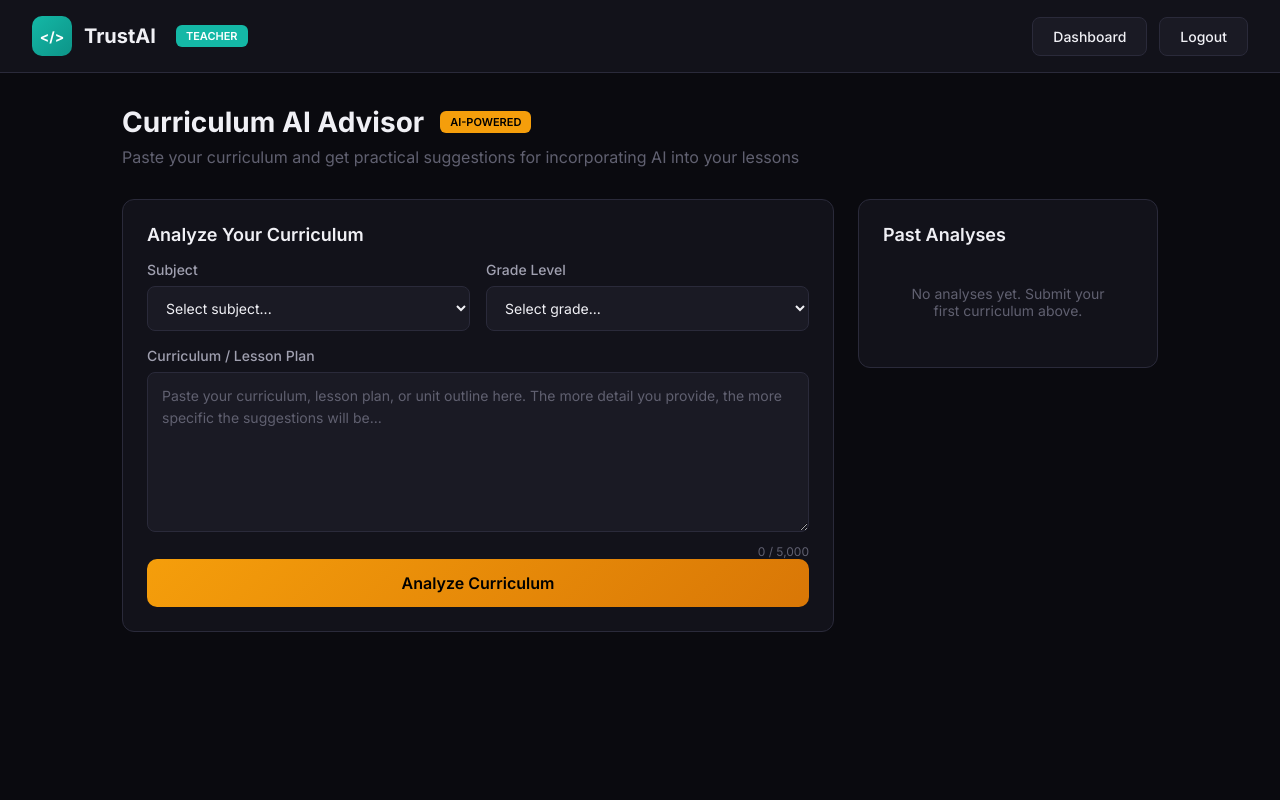
After one commit to turtler12/teach_coding, a Flask app: page /teacher/curriculum-advisor in a window 1280 px wide. The commit adds this page. Run offline with Flask 3, Linux system fonts and the light colour scheme; the visitor is signed in with stand-in values (Sample User, id 1).

Commit message:
Add Curriculum AI Advisor for teachers
Teachers can paste their curriculum and get AI-powered suggestions
for incorporating AI into lessons, organized into 5 sections:
Quick Wins, Lesson Enhancements, Student Activities, Critical
Thinking, and Assessment Ideas. Past analyses are saved and
viewable from the sidebar.

Co-Authored-By: Claude Opus 4.6 <noreply@anthropic.com>

```diff
--- a/main.py
+++ b/main.py
@@ -325,6 +325,49 @@ def append_chat_message(class_code, username, role, content):
     logs[key] = logs[key][-50:]
     save_chat_logs(logs)
 
+# --- Curriculum advisor helpers ---
+
+def load_curriculum_analyses():
+    if UPSTASH_URL and UPSTASH_TOKEN:
+        try:
+            data = redis_get('trustai_curriculum')
+            if data:
+                return json.loads(data)
+        except Exception as e:
+            print(f"Redis load curriculum error: {e}")
+    return {}
+
+def save_curriculum_analyses(analyses):
+    if UPSTASH_URL and UPSTASH_TOKEN:
+        try:
+            redis_set('trustai_curriculum', json.dumps(analyses))
+        except Exception as e:
+            print(f"Redis save curriculum error: {e}")
+
+def build_curriculum_advisor_prompt(subject, grade_level):
+    return f"""You are an expert education technology consultant specializing in AI integration for K-12 classrooms.
+
+A teacher is asking for help incorporating AI into their {subject} curriculum for {grade_level}.
+
+Analyze their curriculum and provide practical, actionable suggestions organized into exactly these 5 sections:
+
+## Quick Wins
+Simple AI tools and activities that can be added to existing lessons immediately with minimal prep.
+
+## Lesson Enhancements
+Ways to deepen existing lessons using AI — how AI can make current content more engaging and interactive.
+
+## Student Activities
+Hands-on projects where students use AI tools as part of learning. Focus on activities that build understanding of the subject, not just AI literacy.
+
+## Critical Thinking
+Exercises and discussion prompts that help students evaluate AI output, identify biases, and think critically about AI-generated content in the context of {subject}.
+
+## Assessment Ideas
+Creative ways to assess student learning that incorporate AI — both using AI as a tool and assessing students' ability to work with AI responsibly.
+
+Keep suggestions specific to {subject} and age-appropriate for {grade_level}. Be practical and actionable. Use bullet points within each section."""
+
 # --- OpenAI helpers ---
 
 def build_system_prompt(class_data):
@@ -338,7 +381,7 @@ Keep responses short and appropriate for students learning to code.
 
 CLASS MATERIALS:{materials_text}"""
 
-def call_openai(messages):
+def call_openai(messages, max_tokens=500):
     if not OPENAI_API_KEY:
         return None
     try:
@@ -346,7 +389,7 @@ def call_openai(messages):
         payload = json.dumps({
             'model': 'gpt-4o-mini',
             'messages': messages,
-            'max_tokens': 500,
+            'max_tokens': max_tokens,
             'temperature': 0.7
         }).encode('utf-8')
         req = urllib.request.Request(
@@ -1102,6 +1145,66 @@ def api_chat():
 
     return jsonify({'success': True, 'response': response_text})
 
+# --- Curriculum AI Advisor ---
+
+@app.route('/teacher/curriculum-advisor')
+@login_required
+def curriculum_advisor():
+    if session.get('role') != 'teacher':
+        return redirect(url_for('dashboard'))
+    username = session.get('user')
+    analyses = load_curriculum_analyses()
+    past = analyses.get(username, [])
+    return render_template('curriculum-advisor.html', username=username, past_analyses=past)
+
+@app.route('/api/curriculum-advisor', methods=['POST'])
+@login_required
+def api_curriculum_advisor():
+    if session.get('role') != 'teacher':
+        return jsonify({'success': False, 'error': 'Teacher access required'}), 403
+
+    data = request.json
+    subject = data.get('subject', '').strip()
+    grade_level = data.get('grade_level', '').strip()
+    curriculum = data.get('curriculum', '').strip()
+
+    if not subject or not grade_level or not curriculum:
+        return jsonify({'success': False, 'error': 'Subject, grade level, and curriculum are required'}), 400
+
+    if len(curriculum) > 5000:
+        return jsonify({'success': False, 'error': 'Curriculum text must be under 5000 characters'}), 400
+
+    system_prompt = build_curriculum_advisor_prompt(subject, grade_level)
+    messages = [
+        {'role': 'system', 'content': system_prompt},
+        {'role': 'user', 'content': f"Here is my curriculum:\n\n{curriculum}"}
+    ]
+
+    response_text = call_openai(messages, max_tokens=1500)
+    if response_text is None:
+        return jsonify({'success': False, 'error': 'AI advisor is not available. Check that the OpenAI API key is configured.'}), 500
+
+    # Save analysis
+    username = session.get('user')
+    analyses = load_curriculum_analyses()
+    if username not in analyses:
+        analyses[username] = []
+
+    import uuid
+    analysis = {
+        'id': f"cur_{uuid.uuid4().hex[:8]}",
+        'subject': subject,
+        'grade_level': grade_level,
+        'curriculum_snippet': curriculum[:200],
+        'response': response_text,
+        'created_at': str(datetime.datetime.now())
+    }
+    analyses[username].insert(0, analysis)
+    analyses[username] = analyses[username][:10]
+    save_curriculum_analyses(analyses)
+
+    return jsonify({'success': True, 'response': response_text, 'analysis': analysis})
+
 # --- Admin teacher management ---
 
 @app.route('/admin/promote-teacher', methods=['POST'])
--- /dev/null
+++ b/templates/curriculum-advisor.html
@@ -0,0 +1,344 @@
+<!DOCTYPE html>
+<html lang="en">
+<head>
+    <meta charset="UTF-8">
+    <meta name="viewport" content="width=device-width, initial-scale=1.0">
+    <title>TrustAI - Curriculum AI Advisor</title>
+    <link href="https://fonts.googleapis.com/css2?family=Inter:wght@400;500;600;700&display=swap" rel="stylesheet">
+    <style>
+        :root {
+            --bg-primary: #0a0a0f;
+            --bg-secondary: #12121a;
+            --bg-tertiary: #1a1a24;
+            --border-color: #2a2a3a;
+            --text-primary: #f0f0f5;
+            --text-secondary: #a0a0b0;
+            --text-muted: #606070;
+            --accent-primary: #6366f1;
+            --accent-teal: #14b8a6;
+            --accent-amber: #f59e0b;
+        }
+        * { margin: 0; padding: 0; box-sizing: border-box; }
+        body { font-family: 'Inter', sans-serif; background: var(--bg-primary); color: var(--text-primary); min-height: 100vh; }
+        .header {
+            background: var(--bg-secondary); border-bottom: 1px solid var(--border-color);
+            padding: 16px 32px; display: flex; align-items: center; justify-content: space-between;
+        }
+        .logo { display: flex; align-items: center; gap: 12px; text-decoration: none; }
+        .logo-icon {
+            width: 40px; height: 40px;
+            background: linear-gradient(135deg, var(--accent-teal), #0d9488);
+            border-radius: 10px; display: flex; align-items: center; justify-content: center;
+            font-weight: 700; font-size: 14px; color: white;
+        }
+        .logo-text { font-size: 20px; font-weight: 700; color: var(--text-primary); }
+        .teacher-badge { background: var(--accent-teal); color: white; padding: 4px 10px; border-radius: 6px; font-size: 11px; font-weight: 600; text-transform: uppercase; margin-left: 8px; }
+        .header-actions { display: flex; gap: 12px; }
+        .btn { padding: 10px 20px; border-radius: 8px; font-size: 14px; font-weight: 500; text-decoration: none; transition: all 0.2s; border: none; cursor: pointer; font-family: inherit; }
+        .btn-secondary { background: var(--bg-tertiary); color: var(--text-primary); border: 1px solid var(--border-color); }
+        .btn-secondary:hover { background: var(--border-color); }
+
+        .container { max-width: 1100px; margin: 0 auto; padding: 32px; }
+        .page-header { display: flex; align-items: center; gap: 16px; margin-bottom: 8px; }
+        .page-title { font-size: 28px; font-weight: 700; }
+        .advisor-badge { background: var(--accent-amber); color: #000; padding: 4px 10px; border-radius: 6px; font-size: 11px; font-weight: 600; text-transform: uppercase; }
+        .page-subtitle { color: var(--text-muted); margin-bottom: 32px; }
+
+        .layout { display: grid; grid-template-columns: 1fr 300px; gap: 24px; }
+
+        /* Form section */
+        .main-panel { display: flex; flex-direction: column; gap: 24px; }
+        .section { background: var(--bg-secondary); border: 1px solid var(--border-color); border-radius: 12px; padding: 24px; }
+        .section-title { font-size: 18px; font-weight: 600; margin-bottom: 16px; }
+
+        .form-row { display: grid; grid-template-columns: 1fr 1fr; gap: 16px; margin-bottom: 16px; }
+        .form-group { display: flex; flex-direction: column; gap: 8px; }
+        .form-group.full { grid-column: 1 / -1; }
+        label { font-size: 14px; font-weight: 500; color: var(--text-secondary); }
+        select, textarea {
+            width: 100%; padding: 12px 14px;
+            background: var(--bg-tertiary); border: 1px solid var(--border-color);
+            border-radius: 8px; color: var(--text-primary);
+            font-size: 14px; font-family: inherit; transition: border-color 0.2s;
+        }
+        select:focus, textarea:focus { outline: none; border-color: var(--accent-teal); }
+        select option { background: var(--bg-tertiary); }
+        textarea { resize: vertical; min-height: 160px; line-height: 1.6; }
+        textarea::placeholder { color: var(--text-muted); }
+
+        .btn-analyze {
+            width: 100%; padding: 14px;
+            background: linear-gradient(135deg, var(--accent-amber), #d97706);
+            color: #000; border: none; border-radius: 10px;
+            font-size: 16px; font-weight: 600; cursor: pointer;
+            transition: all 0.2s; font-family: inherit;
+        }
+        .btn-analyze:hover { transform: translateY(-2px); box-shadow: 0 8px 20px rgba(245, 158, 11, 0.3); }
+        .btn-analyze:disabled { opacity: 0.6; cursor: not-allowed; transform: none; box-shadow: none; }
+        .char-count { text-align: right; font-size: 12px; color: var(--text-muted); margin-top: 4px; }
+
+        /* Results */
+        .results-section { display: none; }
+        .results-section.visible { display: block; }
+        .result-content { line-height: 1.7; color: var(--text-secondary); }
+        .result-content h2 { font-size: 16px; font-weight: 600; color: var(--accent-amber); margin: 24px 0 12px 0; padding-bottom: 6px; border-bottom: 1px solid var(--border-color); }
+        .result-content h2:first-child { margin-top: 0; }
+        .result-content ul { margin: 8px 0; padding-left: 20px; }
+        .result-content li { margin-bottom: 6px; }
+        .result-content strong { color: var(--text-primary); }
+        .result-content p { margin-bottom: 8px; }
+        .result-meta { display: flex; gap: 12px; margin-bottom: 16px; }
+        .result-tag { background: var(--bg-tertiary); border: 1px solid var(--border-color); padding: 4px 10px; border-radius: 6px; font-size: 12px; color: var(--text-secondary); }
+
+        /* Loading */
+        .loading { display: none; text-align: center; padding: 40px; }
+        .loading.visible { display: block; }
+        .spinner { width: 40px; height: 40px; border: 3px solid var(--border-color); border-top-color: var(--accent-amber); border-radius: 50%; animation: spin 0.8s linear infinite; margin: 0 auto 16px; }
+        @keyframes spin { to { transform: rotate(360deg); } }
+        .loading-text { color: var(--text-muted); font-size: 14px; }
+
+        /* Sidebar */
+        .sidebar { display: flex; flex-direction: column; gap: 24px; }
+        .past-item {
+            background: var(--bg-tertiary); border: 1px solid var(--border-color);
+            border-radius: 8px; padding: 14px; cursor: pointer; transition: border-color 0.2s;
+        }
+        .past-item:hover { border-color: var(--accent-amber); }
+        .past-item-subject { font-size: 14px; font-weight: 600; margin-bottom: 4px; }
+        .past-item-grade { font-size: 12px; color: var(--accent-teal); margin-bottom: 6px; }
+        .past-item-snippet { font-size: 12px; color: var(--text-muted); line-height: 1.4; overflow: hidden; display: -webkit-box; -webkit-line-clamp: 2; -webkit-box-orient: vertical; }
+        .past-item-date { font-size: 11px; color: var(--text-muted); margin-top: 8px; }
+        .empty-past { text-align: center; padding: 24px; color: var(--text-muted); font-size: 14px; }
+
+        /* Error */
+        .error-msg { background: rgba(239, 68, 68, 0.1); border: 1px solid rgba(239, 68, 68, 0.3); color: #ef4444; padding: 12px 16px; border-radius: 8px; font-size: 14px; display: none; margin-bottom: 16px; }
+        .error-msg.visible { display: block; }
+
+        @media (max-width: 768px) {
+            .layout { grid-template-columns: 1fr; }
+            .form-row { grid-template-columns: 1fr; }
+            .header { padding: 16px; }
+            .container { padding: 16px; }
+            .sidebar { order: -1; }
+        }
+    </style>
+</head>
+<body>
+    <header class="header">
+        <a href="/" class="logo">
+            <div class="logo-icon">&lt;/&gt;</div>
+            <span class="logo-text">TrustAI</span>
+            <span class="teacher-badge">Teacher</span>
+        </a>
+        <div class="header-actions">
+            <a href="{{ url_for('teacher_dashboard') }}" class="btn btn-secondary">Dashboard</a>
+            <a href="{{ url_for('logout') }}" class="btn btn-secondary">Logout</a>
+        </div>
+    </header>
+
+    <div class="container">
+        <div class="page-header">
+            <h1 class="page-title">Curriculum AI Advisor</h1>
+            <span class="advisor-badge">AI-Powered</span>
+        </div>
+        <p class="page-subtitle">Paste your curriculum and get practical suggestions for incorporating AI into your lessons</p>
+
+        <div class="layout">
+            <div class="main-panel">
+                <div class="section">
+                    <h2 class="section-title">Analyze Your Curriculum</h2>
+                    <div class="error-msg" id="errorMsg"></div>
+                    <form id="advisorForm">
+                        <div class="form-row">
+                            <div class="form-group">
+                                <label for="subject">Subject</label>
+                                <select id="subject" required>
+                                    <option value="">Select subject...</option>
+                                    <option value="Mathematics">Mathematics</option>
+                                    <option value="Science">Science</option>
+                                    <option value="Biology">Biology</option>
+                                    <option value="Chemistry">Chemistry</option>
+                                    <option value="Physics">Physics</option>
+                                    <option value="English Language Arts">English Language Arts</option>
+                                    <option value="History">History</option>
+                                    <option value="Social Studies">Social Studies</option>
+                                    <option value="Computer Science">Computer Science</option>
+                                    <option value="Art">Art</option>
+                                    <option value="Music">Music</option>
+                                    <option value="World Languages">World Languages</option>
+                                    <option value="Physical Education">Physical Education</option>
+                                    <option value="Health">Health</option>
+                                    <option value="Business/Finance">Business/Finance</option>
+                                    <option value="Environmental Science">Environmental Science</option>
+                                </select>
+                            </div>
+                            <div class="form-group">
+                                <label for="gradeLevel">Grade Level</label>
+                                <select id="gradeLevel" required>
+                                    <option value="">Select grade...</option>
+                                    <option value="K-2nd Grade">K-2nd Grade</option>
+                                    <option value="3rd-5th Grade">3rd-5th Grade</option>
+                                    <option value="6th-8th Grade">6th-8th Grade</option>
+                                    <option value="9th-10th Grade">9th-10th Grade</option>
+                                    <option value="11th-12th Grade">11th-12th Grade</option>
+                                    <option value="AP/Advanced">AP/Advanced</option>
+                                </select>
+                            </div>
+                        </div>
+                        <div class="form-group full">
+                            <label for="curriculum">Curriculum / Lesson Plan</label>
+                            <textarea id="curriculum" placeholder="Paste your curriculum, lesson plan, or unit outline here. The more detail you provide, the more specific the suggestions will be..." required maxlength="5000"></textarea>
+                            <div class="char-count"><span id="charCount">0</span> / 5,000</div>
+                        </div>
+                        <button type="submit" class="btn-analyze" id="submitBtn">Analyze Curriculum</button>
+                    </form>
+                </div>
+
+                <div class="loading" id="loading">
+                    <div class="spinner"></div>
+                    <div class="loading-text">Analyzing your curriculum and generating AI integration suggestions...</div>
+                </div>
+
+                <div class="results-section" id="results">
+                    <div class="section">
+                        <h2 class="section-title">AI Integration Suggestions</h2>
+                        <div class="result-meta" id="resultMeta"></div>
+                        <div class="result-content" id="resultContent"></div>
+                    </div>
+                </div>
+            </div>
+
+            <div class="sidebar">
+                <div class="section">
+                    <h2 class="section-title">Past Analyses</h2>
+                    <div id="pastList">
+                        {% if past_analyses %}
+                            {% for a in past_analyses %}
+                            <div class="past-item" onclick='showPast({{ loop.index0 }})'>
+                                <div class="past-item-subject">{{ a.subject }}</div>
+                                <div class="past-item-grade">{{ a.grade_level }}</div>
+                                <div class="past-item-snippet">{{ a.curriculum_snippet }}</div>
+                                <div class="past-item-date">{{ a.created_at[:16] }}</div>
+                            </div>
+                            {% endfor %}
+                        {% else %}
+                            <div class="empty-past">No analyses yet. Submit your first curriculum above.</div>
+                        {% endif %}
+                    </div>
+                </div>
+            </div>
+        </div>
+    </div>
+
+    <script>
+        var pastAnalyses = {{ past_analyses | tojson }};
+
+        var textarea = document.getElementById('curriculum');
+        var charCount = document.getElementById('charCount');
+        textarea.addEventListener('input', function() {
+            charCount.textContent = this.value.length;
+        });
+
+        document.getElementById('advisorForm').addEventListener('submit', function(e) {
+            e.preventDefault();
+
+            var subject = document.getElementById('subject').value;
+            var gradeLevel = document.getElementById('gradeLevel').value;
+            var curriculum = textarea.value.trim();
+            var errorMsg = document.getElementById('errorMsg');
+            var submitBtn = document.getElementById('submitBtn');
+
+            errorMsg.classList.remove('visible');
+
+            if (!subject || !gradeLevel || !curriculum) {
+                errorMsg.textContent = 'Please fill in all fields.';
+                errorMsg.classList.add('visible');
+                return;
+            }
+
+            submitBtn.disabled = true;
+            submitBtn.textContent = 'Analyzing...';
+            document.getElementById('loading').classList.add('visible');
+            document.getElementById('results').classList.remove('visible');
+
+            fetch('/api/curriculum-advisor', {
+                method: 'POST',
+                headers: { 'Content-Type': 'application/json' },
+                body: JSON.stringify({ subject: subject, grade_level: gradeLevel, curriculum: curriculum })
+            })
+            .then(function(r) { return r.json(); })
+            .then(function(data) {
+                document.getElementById('loading').classList.remove('visible');
+                submitBtn.disabled = false;
+                submitBtn.textContent = 'Analyze Curriculum';
+
+                if (data.success) {
+                    showResult(data.response, subject, gradeLevel);
+                    if (data.analysis) {
+                        pastAnalyses.unshift(data.analysis);
+                        if (pastAnalyses.length > 10) pastAnalyses.pop();
+                        renderPastList();
+                    }
+                } else {
+                    errorMsg.textContent = data.error || 'Something went wrong. Please try again.';
+                    errorMsg.classList.add('visible');
+                }
+            })
+            .catch(function() {
+                document.getElementById('loading').classList.remove('visible');
+                submitBtn.disabled = false;
+                submitBtn.textContent = 'Analyze Curriculum';
+                errorMsg.textContent = 'Network error. Please try again.';
+                errorMsg.classList.add('visible');
+            });
+        });
+
+        function renderMarkdown(text) {
+            var html = text
+                .replace(/## (.+)/g, '<h2>$1</h2>')
+                .replace(/\*\*(.+?)\*\*/g, '<strong>$1</strong>')
+                .replace(/^- (.+)$/gm, '<li>$1</li>');
+            // Wrap consecutive <li> in <ul>
+            html = html.replace(/((?:<li>.*<\/li>\n?)+)/g, '<ul>$1</ul>');
+            // Wrap remaining lines in <p>
+            html = html.split('\n').map(function(line) {
+                line = line.trim();
+                if (!line || line.startsWith('<h2>') || line.startsWith('<ul>') || line.startsWith('<li>') || line.startsWith('</')) return line;
+                return '<p>' + line + '</p>';
+            }).join('\n');
+            return html;
+        }
+
+        function showResult(text, subject, grade) {
+            var meta = document.getElementById('resultMeta');
+            meta.innerHTML = '<span class="result-tag">' + subject + '</span><span class="result-tag">' + grade + '</span>';
+            document.getElementById('resultContent').innerHTML = renderMarkdown(text);
+            document.getElementById('results').classList.add('visible');
+            document.getElementById('results').scrollIntoView({ behavior: 'smooth', block: 'start' });
+        }
+
+        function showPast(index) {
+            var a = pastAnalyses[index];
+            if (a) {
+                showResult(a.response, a.subject, a.grade_level);
+            }
+        }
+
+        function renderPastList() {
+            var container = document.getElementById('pastList');
+            if (pastAnalyses.length === 0) {
+                container.innerHTML = '<div class="empty-past">No analyses yet. Submit your first curriculum above.</div>';
+                return;
+            }
+            container.innerHTML = pastAnalyses.map(function(a, i) {
+                return '<div class="past-item" onclick="showPast(' + i + ')">' +
+                    '<div class="past-item-subject">' + a.subject + '</div>' +
+                    '<div class="past-item-grade">' + a.grade_level + '</div>' +
+                    '<div class="past-item-snippet">' + (a.curriculum_snippet || '') + '</div>' +
+                    '<div class="past-item-date">' + (a.created_at || '').substring(0, 16) + '</div>' +
+                    '</div>';
+            }).join('');
+        }
+    </script>
+</body>
+</html>
```
Also changed, not shown: templates/teacher-dashboard.html (+10 -0 lines).
